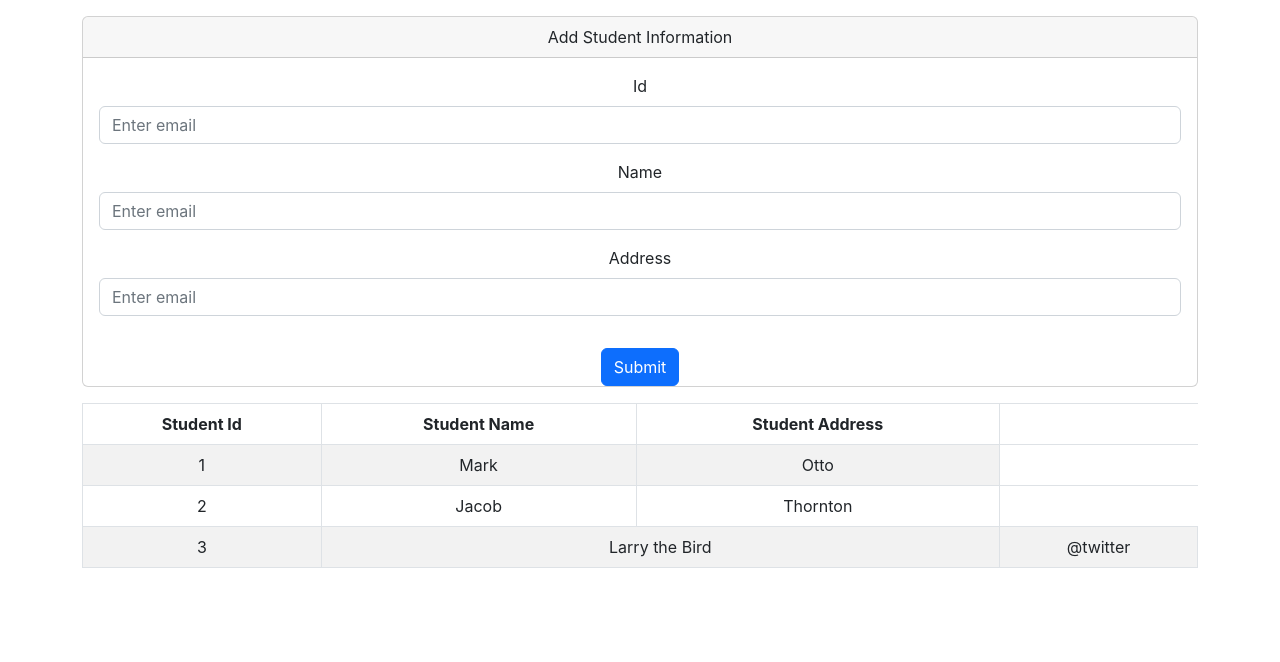
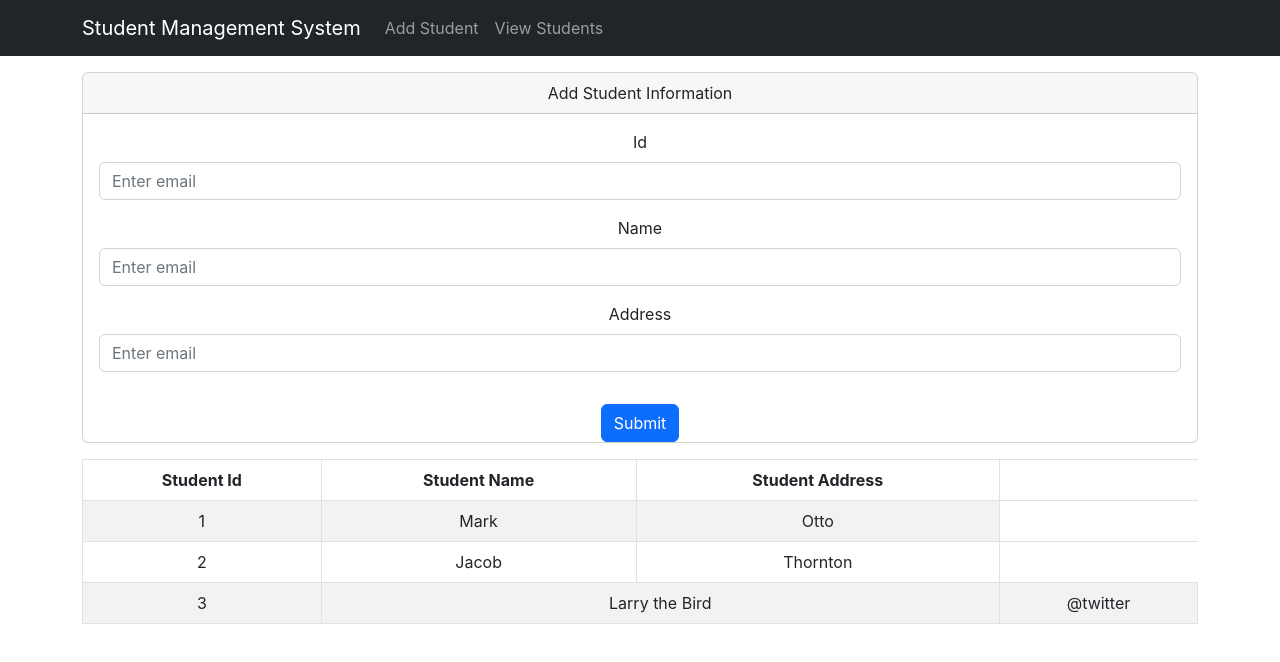
Before and after one commit to Stann11/student_management_system_frontend, a React (Create React App) app in the folder student_management_system_frontend/: page / in a window 1280 px wide. Shown: the top 662 px of the page. Built offline with nearby package versions, Linux system fonts and the light colour scheme.

Commit message:
Added Navigationbar

```diff
--- /dev/null
+++ b/package.json
@@ -0,0 +1,6 @@
+{
+  "dependencies": {
+    "axios": "^0.27.2",
+    "react-bootstrap": "^2.5.0"
+  }
+}
--- a/student_management_system_frontend/src/App.js
+++ b/student_management_system_frontend/src/App.js
@@ -2,10 +2,12 @@
 import './App.css';
 import Student from './components/Student';
 import StudentList from './components/StudentList';
+import NavigationBar from './components/NavigationBar';
 
 function App() {
   return (
     <div className="App">
+      <NavigationBar/>
       <Student/>
       <StudentList/>
     </div>
--- /dev/null
+++ b/student_management_system_frontend/src/components/NavigationBar.js
@@ -0,0 +1,25 @@
+import React from 'react';
+import Container from 'react-bootstrap/Container';
+import Nav from 'react-bootstrap/Nav';
+import Navbar from 'react-bootstrap/Navbar';
+import NavDropdown from 'react-bootstrap/NavDropdown';
+
+export default function NavigationBar() {
+  return (
+    <div>
+      <Navbar collapseOnSelect expand="lg" bg="dark" variant="dark">
+      <Container>
+        <Navbar.Brand href="#home">Student Management System</Navbar.Brand>
+        <Navbar.Toggle aria-controls="responsive-navbar-nav" />
+        <Navbar.Collapse id="responsive-navbar-nav">
+          <Nav className="me-auto">
+            <Nav.Link href="#features">Add Student</Nav.Link>
+            <Nav.Link href="#pricing">View Students</Nav.Link>
+
+          </Nav>
+        </Navbar.Collapse>
+      </Container>
+    </Navbar>
+    </div>
+  )
+}
```
Also changed, not shown: 1 other file (tests, documents, lock files or other folders).
